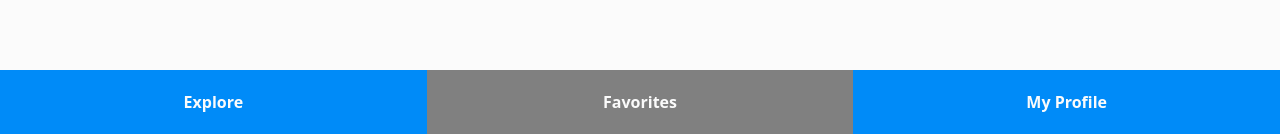
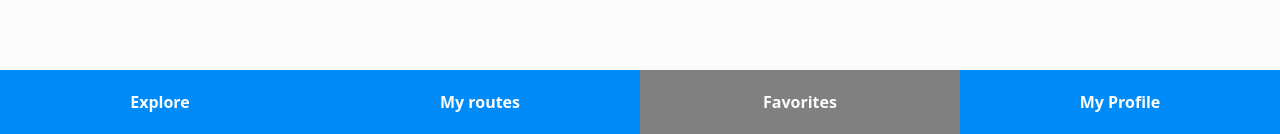
Before and after one commit to Dariastep/Lamo-hiking-app-capstone-project, a Next.js app: page /favorites in a window 1280 px wide. Shown: the part 666-800 px from the top of the page. Built offline with nearby package versions, Linux system fonts and the light colour scheme; no server answers; the database is empty.

Commit message:
add my route in the navigation bar

```diff
--- a/components/NavigationBar/index.js
+++ b/components/NavigationBar/index.js
@@ -8,6 +8,9 @@ export default function NavigationBar() {
     <NavigationContainer>
       <NavigationSection active={router.pathname === "/"}>
         <NavigationLink href={"/"}>Explore</NavigationLink>
+      </NavigationSection>
+      <NavigationSection active={router.pathname === "/my routes"}>
+        <NavigationLink href={"/myRoutes"}>My routes</NavigationLink>
       </NavigationSection>
       <NavigationSection active={router.pathname === "/favorites"}>
         <NavigationLink href={"/favorites"}>Favorites</NavigationLink>
```
